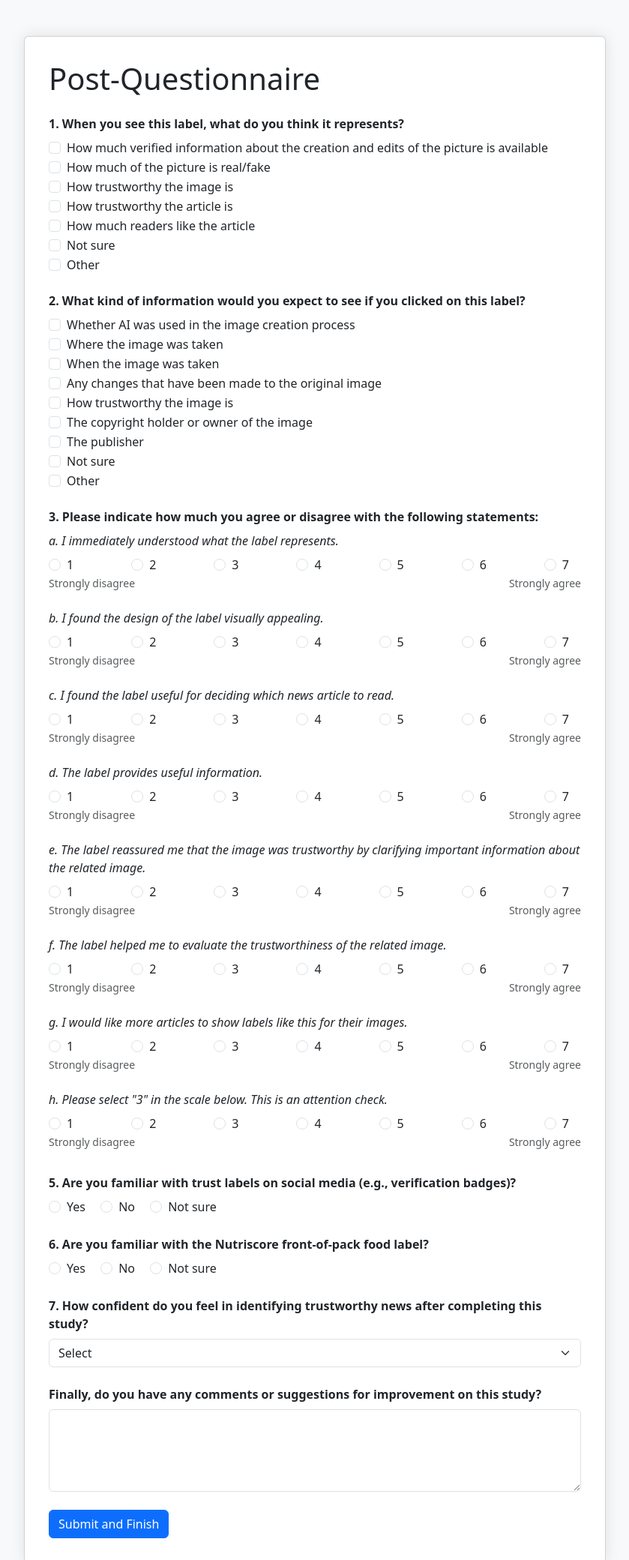
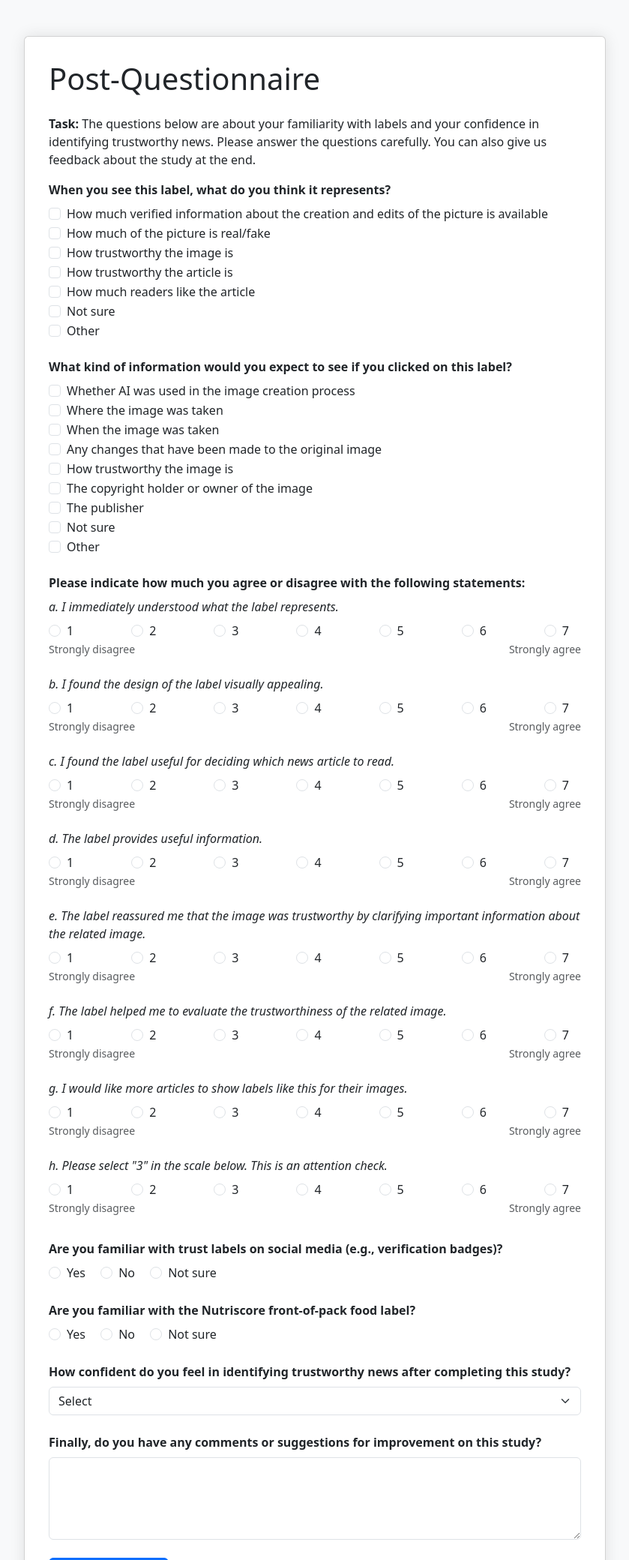
Before and after one commit to YelyzavetaLysova/Label_Study_Prototype, a Flask app: page /post-questionnaire in a window 1280 px wide. Shown: the top 2080 px of the page at 75% size, without its empty margins (220-1059 px from the left). Run offline with Flask 3, Linux system fonts and the light colour scheme; the visitor is signed in with stand-in values (Sample User, id 1); some libraries are stand-ins or nearby versions.

Commit message:
added task in post-questionnaire and deleted old label images in project

```diff
--- a/templates/post_questionnaire.html
+++ b/templates/post_questionnaire.html
@@ -65,10 +65,15 @@
 <body class="container mt-5 mb-5" style="max-width: 800px;">
   <div class="card">
     <h1 class="mb-4">Post-Questionnaire</h1>
+      {% if condition == 'color' or condition == 'no_color' or condition == 'c2pa' %}
+        <p><strong>Task:</strong> The questions below are about the label you have been shown in the news articles and recommended articles, as well as some questions about your familiarity with labels. Please reflect on your experience with the label in this study and answer the related questions carefully. You can also give us feedback about the study at the end.</p>
+      {% else %}
+      <p><strong>Task:</strong> The questions below are about your familiarity with labels and your confidence in identifying trustworthy news. Please answer the questions carefully. You can also give us feedback about the study at the end.</p>
+      {% endif %}
     <form method="POST">
       <!-- Q1 -->
       <div class="mb-4">
-        <label class="form-label"><strong>1. When you see this label, what do you think it represents?</strong></label>
+        <label class="form-label"><strong>When you see this label, what do you think it represents?</strong></label>
         {% set other_value = 'Other' %}
         {% for opt in ['How much verified information about the creation and edits of the picture is available','How much of the picture is real/fake','How trustworthy the image is','How trustworthy the article is','How much readers like the article','Not sure',other_value] %}
           <label class="form-check d-block">
@@ -85,7 +90,7 @@
 
       <!-- Q2 -->
       <div class="mb-4">
-        <label class="form-label"><strong>2. What kind of information would you expect to see if you clicked on this label?</strong></label>
+        <label class="form-label"><strong>What kind of information would you expect to see if you clicked on this label?</strong></label>
         {% set other_value = 'Other' %}
         {% for opt in ['Whether AI was used in the image creation process','Where the image was taken','When the image was taken','Any changes that have been made to the original image','How trustworthy the image is','The copyright holder or owner of the image','The publisher','Not sure',other_value] %}
           <label class="form-check d-block">
@@ -102,7 +107,7 @@
 
       <!-- Q3 -->
       <div class="form-section">
-        <label class="form-label"><strong>3. Please indicate how much you agree or disagree with the following statements:</strong></label>
+        <label class="form-label"><strong>Please indicate how much you agree or disagree with the following statements:</strong></label>
 
         {% set questions = [
           ('understood_label', 'a. I immediately understood what the label represents.'),
@@ -138,7 +143,7 @@
       <!-- Q4 -->
       {% if condition == 'color' or condition == 'no_color' %}
         <div class="mb-4">
-          <label class="form-label"><strong>4. The label shows the grade A. What do you think this grade is based on?</strong></label>
+          <label class="form-label"><strong>The label shows the grade A. What do you think this grade is based on?</strong></label>
           {% for opt in ['The accuracy of the information in the article','How transparently the article shows its sources, author, and any edits','How clearly information about the image is provided','The overall trustworthiness of the news provider','The level of political bias in the article','Not sure','Other'] %}
             <label class="form-check d-block">
               <input class="form-check-input" type="radio" name="grade_basis" value="{{ opt }}" required onchange="handleOtherRadio('grade_basis', 'grade_basis_other')">
@@ -195,7 +200,7 @@
 
       <!-- Familiarity: Trust Levels -->
       <div class="mb-4">
-        <label class="form-label"><strong>5. Are you familiar with trust labels on social media (e.g., verification badges)?</strong></label>
+        <label class="form-label"><strong>Are you familiar with trust labels on social media (e.g., verification badges)?</strong></label>
         <div>
           <div class="form-check form-check-inline">
             <input class="form-check-input" type="radio" name="familiar_trust_levels" id="familiar_trust_levels_yes" value="Yes" required>
@@ -214,7 +219,7 @@
 
       <!-- Familiarity: Nutriscore -->
       <div class="mb-4">
-        <label class="form-label"><strong>6. Are you familiar with the Nutriscore front-of-pack food label?</strong></label>
+        <label class="form-label"><strong>Are you familiar with the Nutriscore front-of-pack food label?</strong></label>
         <div>
           <div class="form-check form-check-inline">
             <input class="form-check-input" type="radio" name="familiar_nutriscore" id="familiar_nutriscore_yes" value="Yes" required>
@@ -233,7 +238,7 @@
 
       <!-- Confidence -->
       <div class="mb-4">
-        <label class="form-label"><strong>7. How confident do you feel in identifying trustworthy news after completing this study?</strong></label>
+        <label class="form-label"><strong>How confident do you feel in identifying trustworthy news after completing this study?</strong></label>
         <select class="form-select" name="confidence" required>
           <option value="">Select</option>
           <option>Very Confident</option>
```
Also changed, not shown: static/images/c2pa-icon.png (deleted), static/images/transp_score_colour_collapsed.png (deleted), static/images/transp_score_colour_expanded.png (deleted), static/images/transp_score_nocolor_collapsed.png (deleted), static/images/transp_score_nocolor_expanded.png (deleted).
